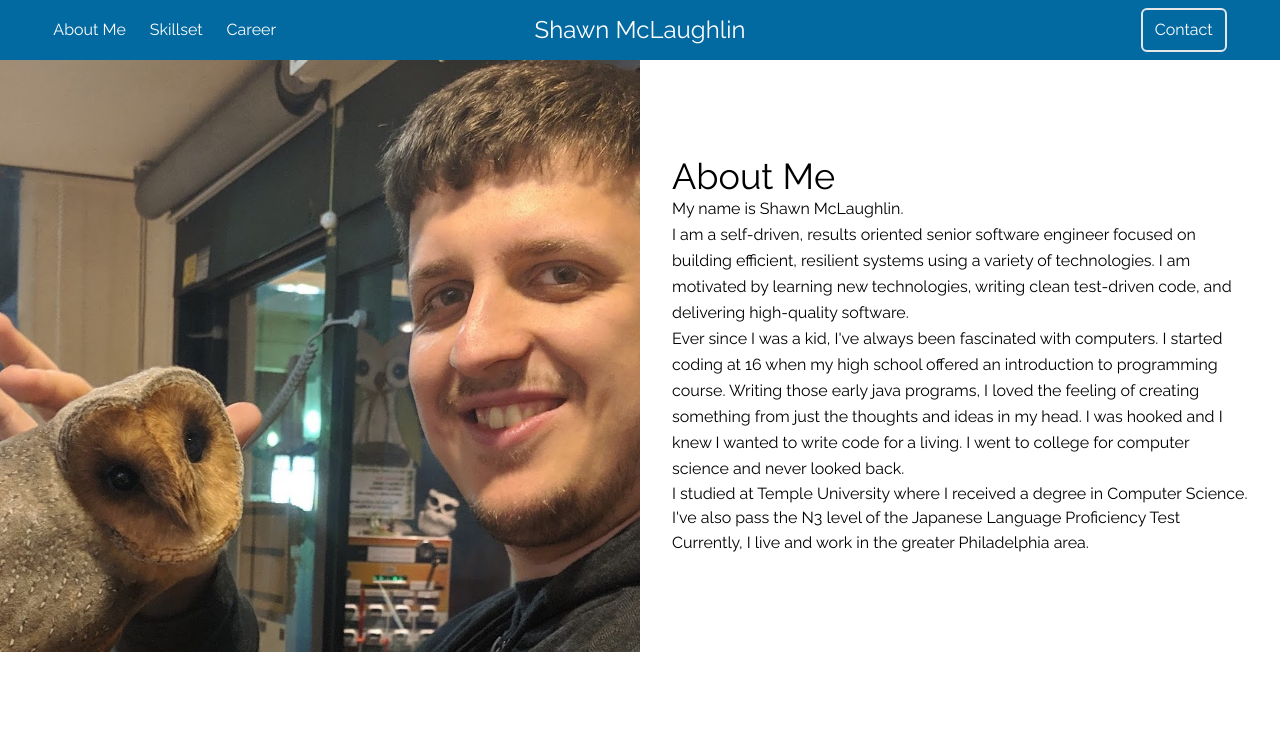
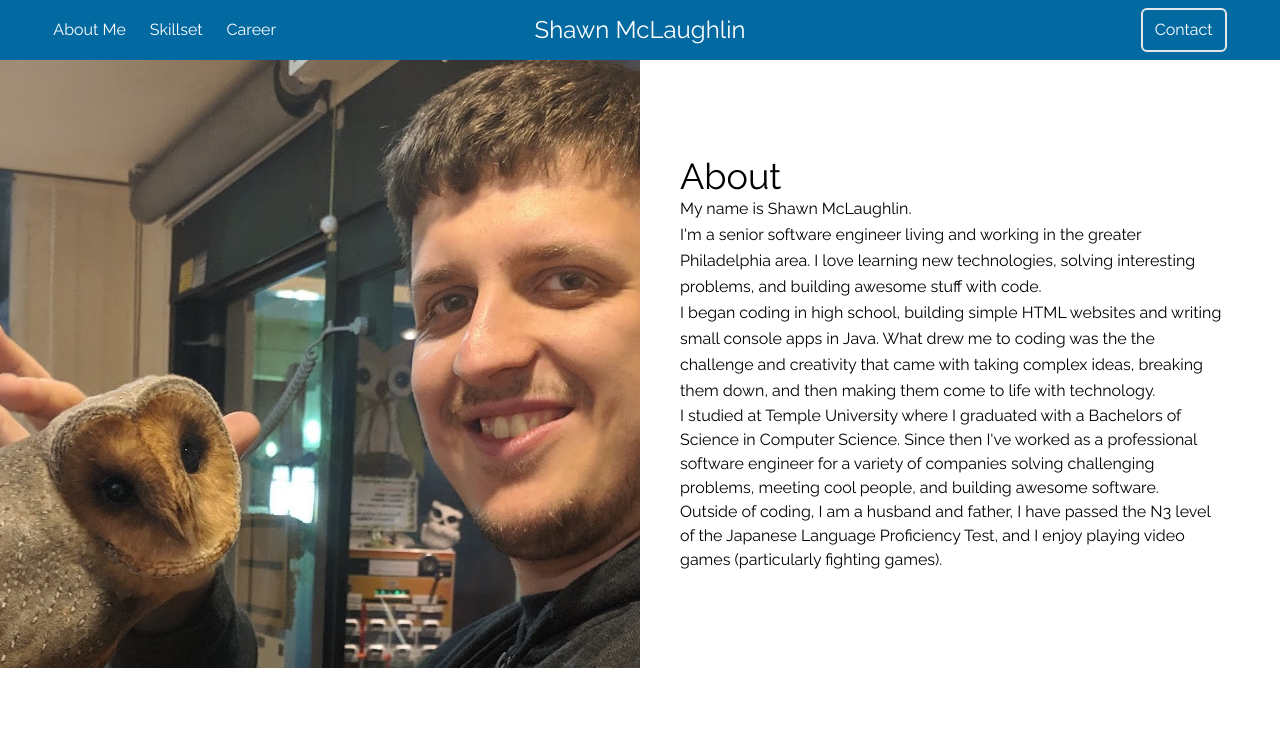
Before and after one commit to shawn-mclaughlin/portfolio-site, a React (Vite) app: page / in a window 1280 px wide. Shown: the top 752 px of the page. Built offline with nearby package versions, Linux system fonts and the light colour scheme.

Commit message:
Fix image positioning

```diff
--- a/src/about/about.tsx
+++ b/src/about/about.tsx
@@ -6,34 +6,39 @@ export default function AboutMe() {
   //TODO Ideally, I want the typography to use the same margin logic as the navbar but starting from
   // the 1/2 and then have the image run to the left edge without a leading margin
   return (
-    <section id="about" className="mx-auto max-w-7xl scroll-mt-24 lg:flex">
+    <section id="about" className="relative scroll-mt-24 lg:flex">
       <img
         src="src/about/me-and-owl.jpg"
-        alt="me with an owl in nara, japan"
-        className="w-full object-cover object-center lg:h-auto lg:w-1/2"
+        alt="me holding an owl in nara, japan"
+        className="max-h-screen w-full object-cover object-center lg:absolute lg:left-0 lg:h-full lg:w-1/2"
       />
-      <div className="px-8 py-24 lg:w-1/2 lg:pl-8">
-        <h1 className="text-4xl">About Me</h1>
+      <div className="mx-auto h-fit w-11/12 max-w-7xl py-24 2xl:w-4/5">
+        <div className="w-full lg:ml-auto lg:w-1/2 lg:basis-1/2 lg:pl-10">
+          <h1 className="text-4xl">About</h1>
           <p className="leading-relaxed">My name is Shawn McLaughlin.</p>
           <p className="leading-relaxed">
-          I am a self-driven, results oriented senior software engineer focused on building
-          efficient, resilient systems using a variety of technologies. I am motivated by learning
-          new technologies, writing clean test-driven code, and delivering high-quality software.
+            I'm a senior software engineer living and working in the greater Philadelphia area. I
+            love learning new technologies, solving interesting problems, and building awesome stuff
+            with code.
           </p>
           <p className="leading-relaxed">
-          Ever since I was a kid, I've always been fascinated with computers. I started coding at 16
-          when my high school offered an introduction to programming course. Writing those early
-          java programs, I loved the feeling of creating something from just the thoughts and ideas
-          in my head. I was hooked and I knew I wanted to write code for a living. I went to college
-          for computer science and never looked back.
+            I began coding in high school, building simple HTML websites and writing small console
+            apps in Java. What drew me to coding was the the challenge and creativity that came with
+            taking complex ideas, breaking them down, and then making them come to life with
+            technology.
           </p>
           <p>
-          I studied at Temple University where I received a degree in Computer Science. I've also
-          pass the N3 level of the Japanese Language Proficiency Test
+            I studied at Temple University where I graduated with a Bachelors of Science in Computer
+            Science. Since then I've worked as a professional software engineer for a variety of
+            companies solving challenging problems, meeting cool people, and building awesome
+            software.
           </p>
-        <p className="leading-relaxed">
-          Currently, I live and work in the greater Philadelphia area.
+          <p>
+            Outside of coding, I am a husband and father, I have passed the N3 level of the Japanese
+            Language Proficiency Test, and I enjoy playing video games (particularly fighting
+            games).
           </p>
+        </div>
       </div>
     </section>
   );
--- a/src/skills/skills.tsx
+++ b/src/skills/skills.tsx
@@ -80,8 +80,8 @@ export default function Skills() {
   ];
 
   return (
-    <section id="skills" className="mx-auto max-w-7xl scroll-mt-24 py-24">
-      <h1 className="text-4xl">Skillset</h1>
+    <section id="skillset" className="mx-auto w-11/12 max-w-7xl scroll-mt-24 py-24 2xl:w-4/5">
+      <h1 className="mb-4 text-4xl">Skillset</h1>
       <div className="grid place-items-center gap-2 sm:grid-cols-2 md:grid-cols-3 lg:grid-cols-4">
         {skills.map((skill, index) => (
           <div className="w-full">
```
Lines whose indentation alone changed are shown as unchanged.
